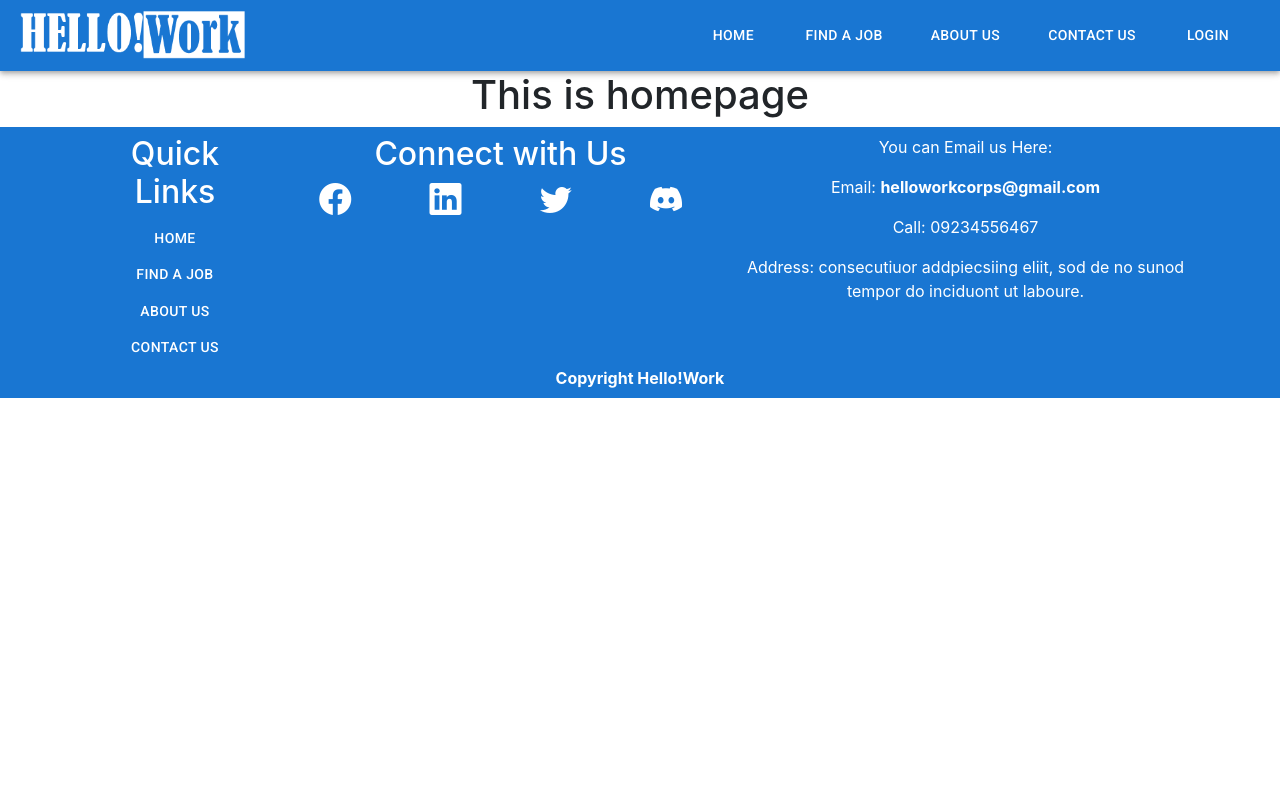
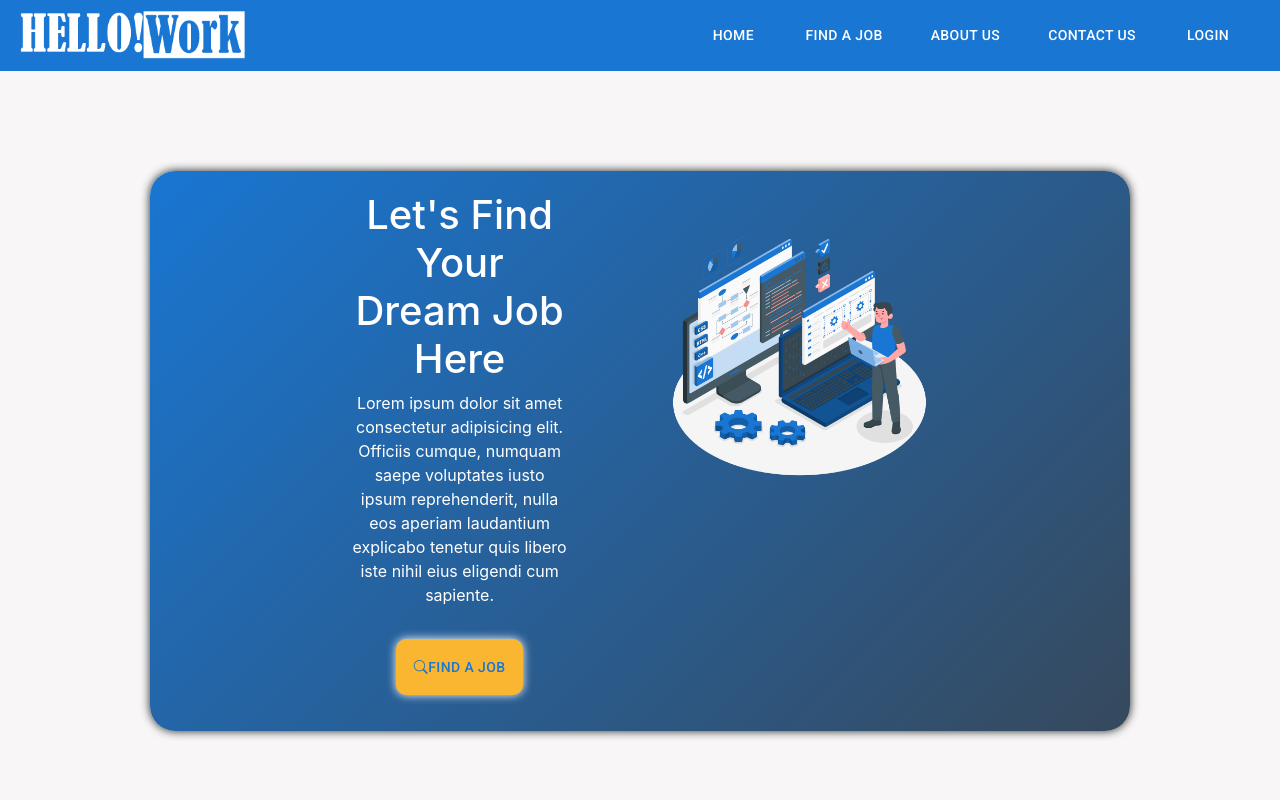
Before and after one commit to kyuru2425/helloWork.github.io, a React (Create React App) app: page / in a window 1280 px wide. Shown: the top 800 px of the page. Built offline with nearby package versions, Linux system fonts and the light colour scheme.

Commit message:
added the home page and find a job page

```diff
--- a/package.json
+++ b/package.json
@@ -40,5 +40,8 @@
       "last 1 firefox version",
       "last 1 safari version"
     ]
+  },
+  "devDependencies": {
+    "eslint-plugin-react-hooks": "^4.6.0"
   }
 }
--- /dev/null
+++ b/src/pages/Home.css
@@ -0,0 +1,46 @@
+.mainContainer {
+  height: 95vh;
+  background-color: rgb(248, 246, 246);
+  display: flex;
+  flex-direction: row;
+  justify-content: center;
+  align-self: center;
+}
+.cardContainer {
+  height: 70vh;
+  background-image: linear-gradient(135deg, #1976d2, #36495d);
+  /* background-color: #609edd; */
+  display: flex;
+  flex-direction: row;
+  justify-content: center;
+  align-self: center;
+  gap: 100px;
+  padding: 50px 200px;
+
+  margin: 80px 150px;
+  border-radius: 25px;
+  box-shadow: 0 0 10px 0;
+}
+.textContainer {
+  /* background-color: transparent; */
+  display: flex;
+  flex-direction: column;
+  align-items: center;
+  justify-content: center;
+  color: white;
+}
+.findJobButton {
+  background-color: #fbb631;
+  border-radius: 10px;
+  border: none;
+  padding: 10px;
+  box-shadow: 0 0 10px 0;
+}
+
+.imageContainer {
+  max-width: 500px;
+}
+.imageContainer > img {
+  min-width: 200px;
+  width: 100%;
+}
--- a/src/pages/findjob.js
+++ b/src/pages/findjob.js
@@ -1,11 +1,63 @@
-import React from 'react'
+import React, { useState } from "react";
+import Joblist from "../components/JobList";
+import "./findJob.css";
 
 const Findjob = () => {
+  const [search, setSearch] = useState("");
+
+  //debounce Fuction
+  let debounce = (timer, delay = 500) => {
+    let timeOut;
+    return (...args) => {
+      if (timeOut) {
+        clearTimeout(timeOut);
+      }
+      timeOut = setTimeout(() => {
+        timer.apply(null, args);
+      }, delay);
+    };
+  };
+
   return (
-    <div>
-        <h1>This is find a job page</h1>
+    <div className="findJobContainer">
+      <h2>Search Job here</h2>
+      <div className="inputContainer">
+        <input
+          text="type"
+          placeholder="Search job position"
+          onChange={debounce((event) => {
+            setSearch(event.target.value);
+          })}
+        ></input>
+      </div>
+
+      <div className="jobCardsContainer">
+        {Joblist.filter((val) => {
+          if (search == "") {
+            return val;
+          } else if (
+            val.position
+              .toLocaleLowerCase()
+              .includes(search.toLocaleLowerCase())
+          ) {
+            return val;
+          }
+        }).map((jobs, key) => {
+          return (
+            <div className="jobCards" key={key}>
+              <h3>{jobs.position}</h3>
+              <p>Company: {jobs.company}</p>
+              <p>Experience: {jobs.experience}</p>
+              <p>Location: {jobs.location}</p>
+              <button type="button">
+                <a href={jobs.page}>Apply</a>
+              </button>
+            </div>
+          );
+        })}
+      </div>
     </div>
-  )
-}
+  );
+};
 
-export default Findjob
+export default Findjob;
--- a/src/pages/home.js
+++ b/src/pages/home.js
@@ -1,11 +1,50 @@
-import React from 'react'
+import React from "react";
+import "./Home.css";
+import programmer1 from "../images/programmer1.png";
+import { Link } from "react-router-dom";
+import styled from "styled-components";
+import Button from "@mui/material/Button";
+
+const StyledLink = styled(Link)`
+color: white;
+text-decoration: none;
+margin: 1rem;
+position relative;
+&:hover, &:focus {
+  color: yellow;
+}
+&:active{
+  color: red;
+}
+`;
 
 const Home = () => {
   return (
-    <div>
-        <h1>This is homepage</h1>
+    <div className="mainContainer">
+      <div className="cardContainer">
+        <div className="textContainer">
+          <h1>
+            Let's Find Your <br />
+            Dream Job Here
+          </h1>
+          <p>
+            Lorem ipsum dolor sit amet consectetur adipisicing elit. Officiis
+            cumque, numquam saepe voluptates iusto ipsum reprehenderit, nulla
+            eos aperiam laudantium explicabo tenetur quis libero iste nihil eius
+            eligendi cum sapiente.{" "}
+          </p>
+          <StyledLink to="/findjob" className="findJobButton">
+            <Button>
+              <i class="bi bi-search"></i>Find a Job
+            </Button>
+          </StyledLink>
+        </div>
+        <div className="imageContainer">
+          <img src={programmer1}></img>
+        </div>
+      </div>
     </div>
-  )
-}
+  );
+};
 
-export default Home
+export default Home;
--- a/src/pages/index.js
+++ b/src/pages/index.js
@@ -1,28 +1,27 @@
-import React from 'react'
-import { BrowserRouter as Router, Routes, Route} from 'react-router-dom'
-import Header from '../components/Header'
-import Home from './home'
-import Findjob from './findjob'
-import Aboutus from './aboutus'
-import Login from './login'
-import Contactus from './contactus'
-import Footer from '../components/Footer'
+import React from "react";
+import { BrowserRouter as Router, Routes, Route } from "react-router-dom";
+import Header from "../components/Header";
+import Home from "./home";
+import Findjob from "./findjob";
+import Aboutus from "./aboutus";
+import Login from "./login";
+import Contactus from "./contactus";
+import Footer from "../components/Footer";
 
 const Index = () => {
   return (
     <Router>
-        <Header/>
-        <Routes>
-            <Route exact path='/' element={<Home/>}/>
-            <Route exact path='/findjob' element={<Findjob/>}/>
-            <Route exact path='/aboutus' element={<Aboutus/>}/>
-            <Route exact path='/contactus' element={<Contactus/>}/>
-            <Route exact path='/login' element={<Login/>}/>
+      <Header />
+      <Routes>
+        <Route exact path="/" element={<Home />} />
+        <Route exact path="/findjob" element={<Findjob />} />
+        <Route exact path="/aboutus" element={<Aboutus />} />
+        <Route exact path="/contactus" element={<Contactus />} />
+        <Route exact path="/login" element={<Login />} />
+      </Routes>
+      <Footer />
+    </Router>
+  );
+};
 
-        </Routes>
-        <Footer/>
-    </Router>
-  )
-}
-
-export default Index
+export default Index;
```
Also changed, not shown: src/images/programmer1.png (added), 1 other file (tests, documents, lock files or other folders).
